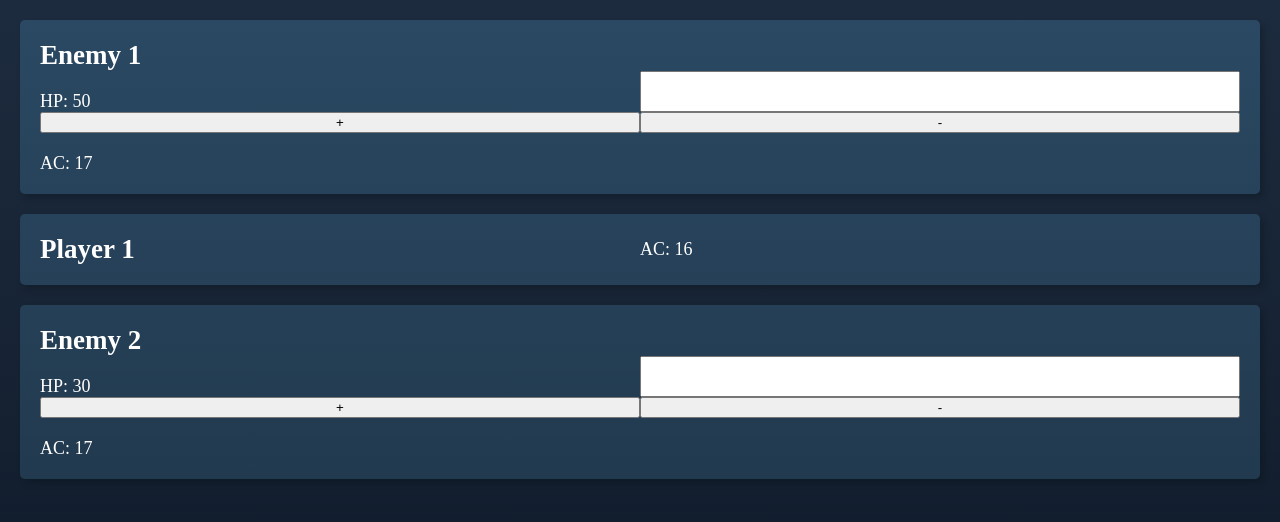
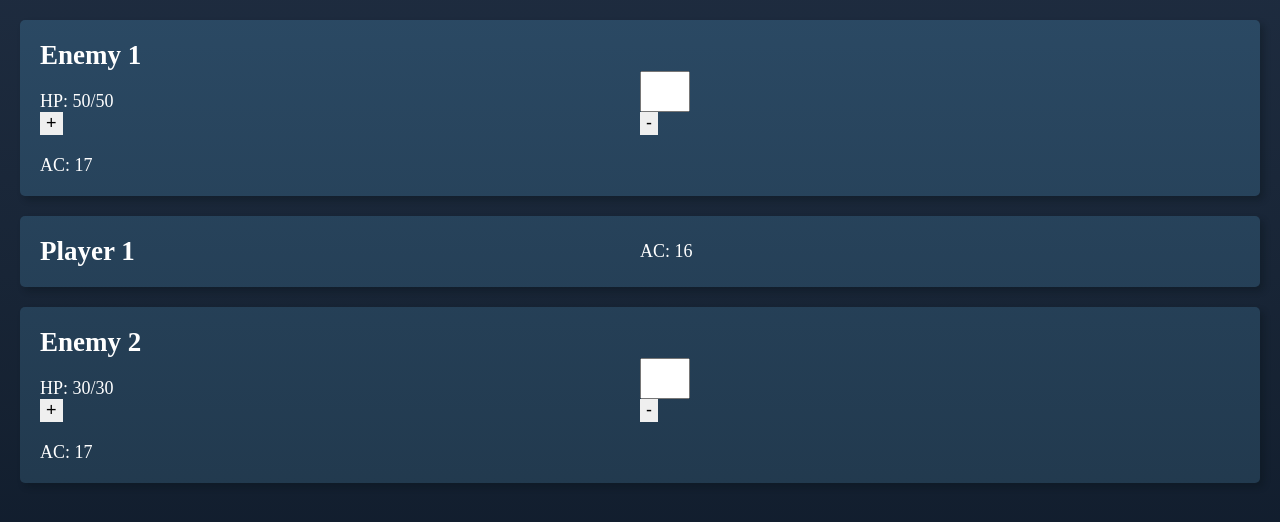
Before and after one commit to ninasander/capstone-project, a React (Create React App) app: page / in a window 1280 px wide. Shown: the top 522 px of the page. Built offline with nearby package versions, Linux system fonts and the light colour scheme; a web font is replaced by a local one.

Commit message:
Add CounterButton component and start writing HPCounter logic

```diff
--- /dev/null
+++ b/src/EncounterPage/CounterButton.js
@@ -0,0 +1,18 @@
+import React from 'react'
+import styled from 'styled-components/macro'
+
+export default function CounterButton({ operator, onClick }) {
+  return (
+    <ButtonStyled type="button" onClick={onClick}>
+      {operator}
+    </ButtonStyled>
+  )
+}
+
+const ButtonStyled = styled.button`
+  font-size: 100%;
+  border-style: none;
+  width: fit-content;
+  height: fit-content;
+  text-align: center;
+`
--- a/src/EncounterPage/EncounterPage.js
+++ b/src/EncounterPage/EncounterPage.js
@@ -5,9 +5,9 @@ import PlayerEntry from './PlayerEntry'
 export default function EncounterPage() {
   return (
     <>
-      <EnemyEntry enemy={'Enemy 1'} maxHP={50} ac={17} />
+      <EnemyEntry enemy={'Enemy 1'} maxHP={50} HP={50} ac={17} />
       <PlayerEntry player={'Player 1'} ac={16} />
-      <EnemyEntry enemy={'Enemy 2'} maxHP={30} ac={17} />
+      <EnemyEntry enemy={'Enemy 2'} maxHP={30} HP={30} ac={17} />
     </>
   )
 }
--- a/src/EncounterPage/EnemyEntry.js
+++ b/src/EncounterPage/EnemyEntry.js
@@ -1,4 +1,4 @@
-import React from 'react'
+import React, { useState } from 'react'
 import styled from 'styled-components/macro'
 import PropTypes from 'prop-types'
 import HPCounter from './HPCounter'
@@ -9,12 +9,15 @@ EnemyEntry.propTypes = {
   maxHP: PropTypes.number.isRequired,
 }
 
-export default function EnemyEntry({ enemy, ac, maxHP }) {
+export default function EnemyEntry({ enemy, ac, HP, maxHP }) {
+  const [currentHP, setCurrentHP] = useState(HP)
   return (
     <EnemyEntryStyled>
       <h2>{enemy}</h2>
-      <p>HP: {maxHP}</p>
-      <HPCounter />
+      <p>
+        HP: {currentHP}/{maxHP}
+      </p>
+      <HPCounter currentHP={currentHP} setCurrentHP={setCurrentHP} />
       <p>AC: {ac}</p>
     </EnemyEntryStyled>
   )
--- a/src/EncounterPage/HPCounter.js
+++ b/src/EncounterPage/HPCounter.js
@@ -1,11 +1,22 @@
 import React from 'react'
+import CounterButton from './CounterButton'
+import styled from 'styled-components'
 
 export default function HPCounter() {
   return (
     <>
-      <input name="HPInput" type="number" />
-      <button type="button">+</button>
-      <button type="button">-</button>
+      <InputStyled name="HPInput" type="number" />
+      <CounterButton onClick={calculateHP} operator="+" />
+      <CounterButton onClick={calculateHP} operator="-" />
     </>
   )
+
+  function calculateHP({ currentHP, setCurrentHP }) {
+    const inputNumber = InputStyled.value
+    setCurrentHP(currentHP + inputNumber)
+  }
 }
+
+const InputStyled = styled.input`
+  width: 50px;
+`
```
Also changed, not shown: 2 other files (tests, documents, lock files or other folders).
